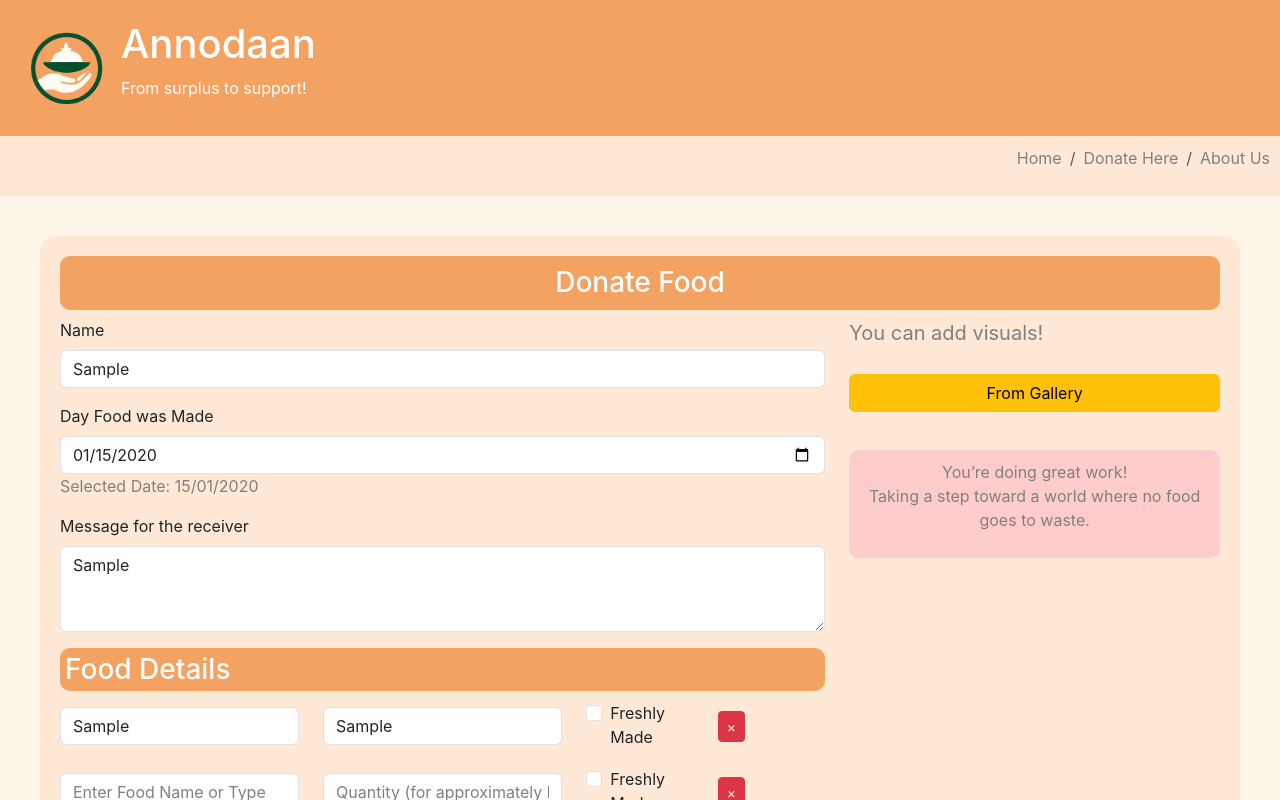
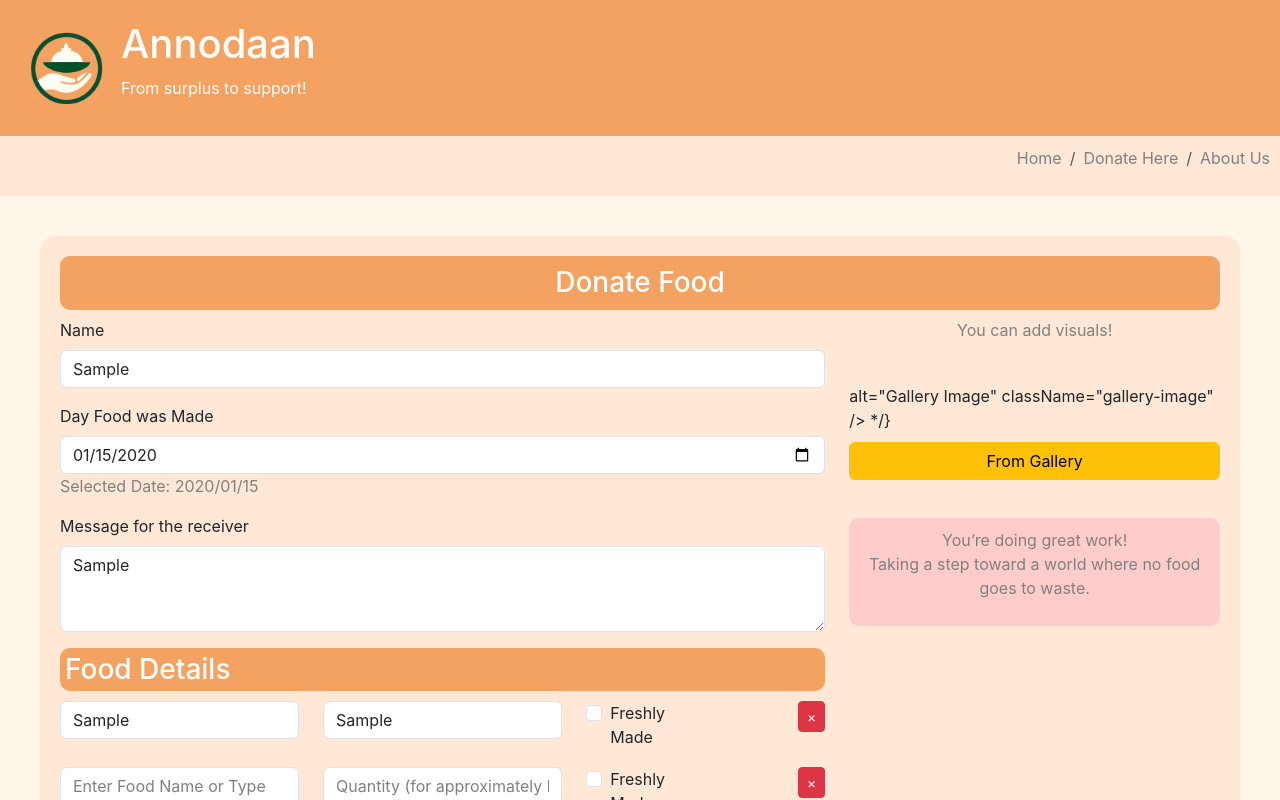
Before and after one commit to mirazumcse20230104130/annodaan, a React (Create React App) app in the folder annodaan/: page /donate-food in a window 1280 px wide. Both pictures are taken after typing "Sample", "2020-01-15", "Sample", "Sample", "Sample" into the empty fields and a click on the button "Add More". Shown: the top 800 px of the page. Built offline with nearby package versions, Linux system fonts and the light colour scheme.

Commit message:
mongo commit

```diff
--- a/annodaan/package.json
+++ b/annodaan/package.json
@@ -6,12 +6,13 @@
     "@testing-library/jest-dom": "^5.16.5",
     "@testing-library/react": "^13.4.0",
     "@testing-library/user-event": "^13.5.0",
+    "axios": "^1.11.0",
     "bootstrap": "^5.3.8",
     "react": "^18.2.0",
     "react-bootstrap": "^2.10.10",
     "react-dom": "^18.2.0",
     "react-router-dom": "^6.22.3",
-    "react-scripts": "^5.0.1",
+    "react-scripts": "^0.0.0",
     "web-vitals": "^2.1.4"
   },
   "scripts": {
--- a/annodaan/src/App.css
+++ b/annodaan/src/App.css
@@ -219,5 +219,5 @@ code {
 }
 
 .add-visuals-text {
-    font-size: 20px; /* Smaller font size on mobile */
+    font-size: 22px; /* Smaller font size on mobile */
   }
--- a/annodaan/src/DonateFood.js
+++ b/annodaan/src/DonateFood.js
@@ -4,24 +4,36 @@ import { Row, Col, Form, Button, Alert } from 'react-bootstrap';
 
 const DonateFood = () => {
   const [foodItems, setFoodItems] = useState([{ id: 1, type: '', quantity: '', fresh: false }]);
-  const [selectedDate, setSelectedDate] = useState('');
+  const [selectedDate, setSelectedDate] = useState(''); // Store as YYYY-MM-DD
   const [name, setName] = useState('');
   const [message, setMessage] = useState('');
   const [submissionStatus, setSubmissionStatus] = useState(null);
   const [errors, setErrors] = useState({});
   const maxItems = 10;
 
+  // Handle date change, keeping YYYY-MM-DD format
   const handleDateChange = (e) => {
-    const date = new Date(e.target.value);
-    if (date instanceof Date && !isNaN(date)) {
-      const day = String(date.getDate()).padStart(2, '0');
-      const month = String(date.getMonth() + 1).padStart(2, '0');
-      const year = date.getFullYear();
-      setSelectedDate(`${day}/${month}/${year}`);
-      setErrors((prev) => ({ ...prev, date: '' }));
+    const inputDate = e.target.value; // YYYY-MM-DD from date input
+    if (inputDate) {
+      const date = new Date(inputDate);
+      if (date instanceof Date && !isNaN(date)) {
+        setSelectedDate(inputDate); // Keep as YYYY-MM-DD
+        setErrors((prev) => ({ ...prev, date: '' }));
+      } else {
+        setSelectedDate('');
+        setErrors((prev) => ({ ...prev, date: 'Invalid date' }));
+      }
     } else {
       setSelectedDate('');
+      setErrors((prev) => ({ ...prev, date: 'Date is required' }));
     }
+  };
+
+  // Format date for display as YYYY/MM/DD
+  const formatDisplayDate = (dateStr) => {
+    if (!dateStr) return '';
+    const [year, month, day] = dateStr.split('-');
+    return `${year}/${month}/${day}`; // YYYY/MM/DD
   };
 
   const handleChange = (id, field, value) => {
@@ -109,11 +121,11 @@ const DonateFood = () => {
               <Form.Label>Day Food was Made</Form.Label>
               <Form.Control
                 type="date"
-                value={selectedDate ? selectedDate.split('/').reverse().join('-') : ''}
+                value={selectedDate} // YYYY-MM-DD
                 onChange={handleDateChange}
                 aria-describedby="date-error"
               />
-              {selectedDate && <p>Selected Date: {selectedDate}</p>}
+              {selectedDate && <p>Selected Date: {formatDisplayDate(selectedDate)}</p>} {/* YYYY/MM/DD */}
               {errors.date && (
                 <p id="date-error" className="text-danger">
                   {errors.date}
@@ -134,36 +146,38 @@ const DonateFood = () => {
 
             <h3 className="food-details-title">Food Details</h3>
             {foodItems.map((item, index) => (
-              <Row key={item.id} className="mb-3 align-items-center">
-                <Col md={4}>
+              <Row key={item.id} className="mb-3 align-items-start food-item-row">
+                <Col md={4} className="d-flex flex-column">
                   <Form.Control
                     type="text"
                     placeholder="Enter Food Name or Type"
                     value={item.type}
                     onChange={(e) => handleChange(item.id, 'type', e.target.value)}
                     aria-describedby={`food-type-error-${item.id}`}
+                    className="mb-1"
                   />
                   {errors[`foodItems.${item.id}.type`] && (
-                    <p id={`food-type-error-${item.id}`} className="text-danger">
+                    <p id={`food-type-error-${item.id}`} className="text-danger mb-0">
                       {errors[`foodItems.${item.id}.type`]}
                     </p>
                   )}
                 </Col>
-                <Col md={4}>
+                <Col md={4} className="d-flex flex-column">
                   <Form.Control
                     type="text"
                     placeholder="Quantity (for approximately how many people)"
                     value={item.quantity}
                     onChange={(e) => handleChange(item.id, 'quantity', e.target.value)}
                     aria-describedby={`food-quantity-error-${item.id}`}
+                    className="mb-1"
                   />
                   {errors[`foodItems.${item.id}.quantity`] && (
-                    <p id={`food-quantity-error-${item.id}`} className="text-danger">
+                    <p id={`food-quantity-error-${item.id}`} className="text-danger mb-0">
                       {errors[`foodItems.${item.id}.quantity`]}
                     </p>
                   )}
                 </Col>
-                <Col md={2}>
+                <Col md={2} className="d-flex align-items-center">
                   <Form.Check
                     type="checkbox"
                     label="Freshly Made"
@@ -171,7 +185,7 @@ const DonateFood = () => {
                     onChange={(e) => handleChange(item.id, 'fresh', e.target.checked)}
                   />
                 </Col>
-                <Col md={2}>
+                <Col md={2} className="d-flex align-items-center justify-content-end">
                   <Button
                     variant="danger"
                     size="sm"
@@ -199,7 +213,11 @@ const DonateFood = () => {
           </Col>
 
           <Col md={4} className="sidebar">
-            <p className="add-visuals-text">You can add visuals!</p>
+            <div className="gallery-image-placeholder mb-3">
+              <p className="text-center">You can add visuals!</p>
+            </div>
+            {/* Placeholder for future image from gallery (to be implemented via backend) */
+            /* Replace the div above with: <img src={/* backend image URL */} alt="Gallery Image" className="gallery-image" /> */}
             <Button variant="warning" className="w-100 mb-2" aria-label="View gallery">
               From Gallery
             </Button>
```
Also changed, not shown: annodaan/src/AboutUs.js (line endings or trailing spaces), 1 other file (tests, documents, lock files or other folders).
